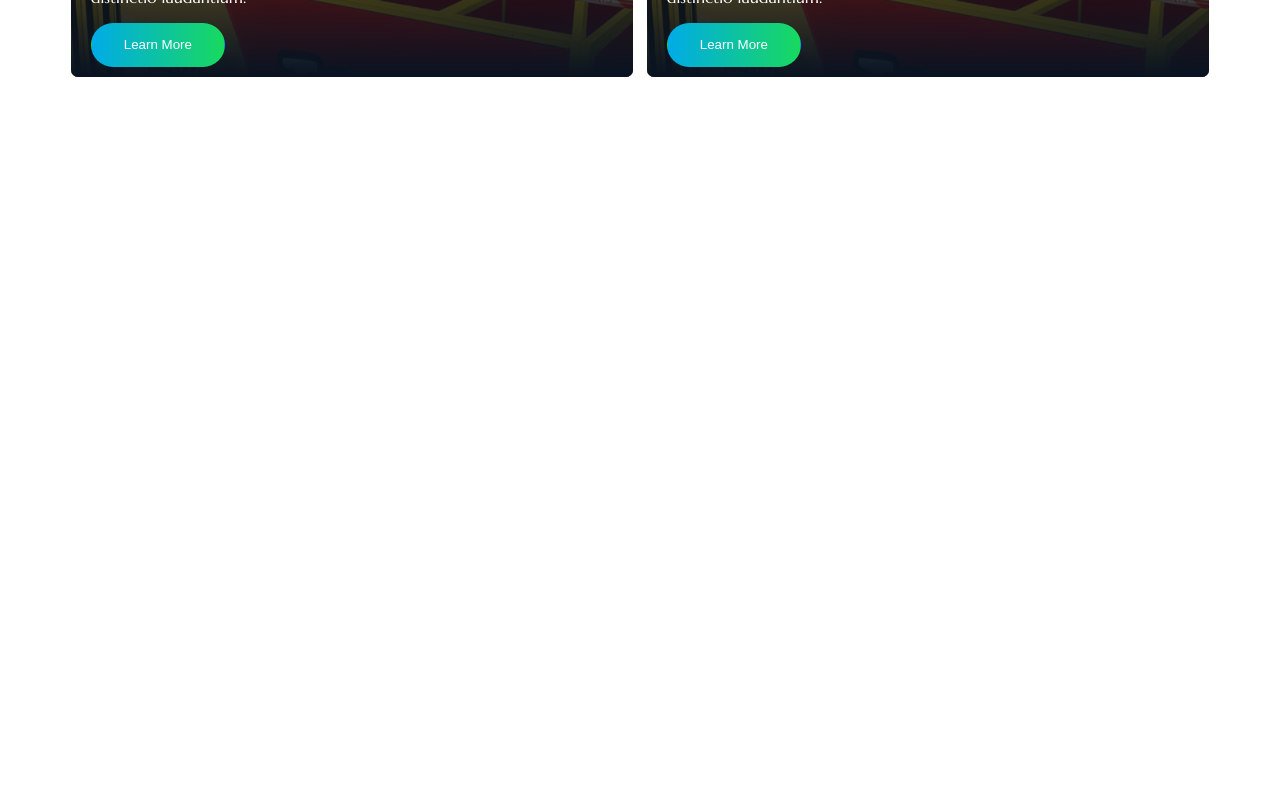
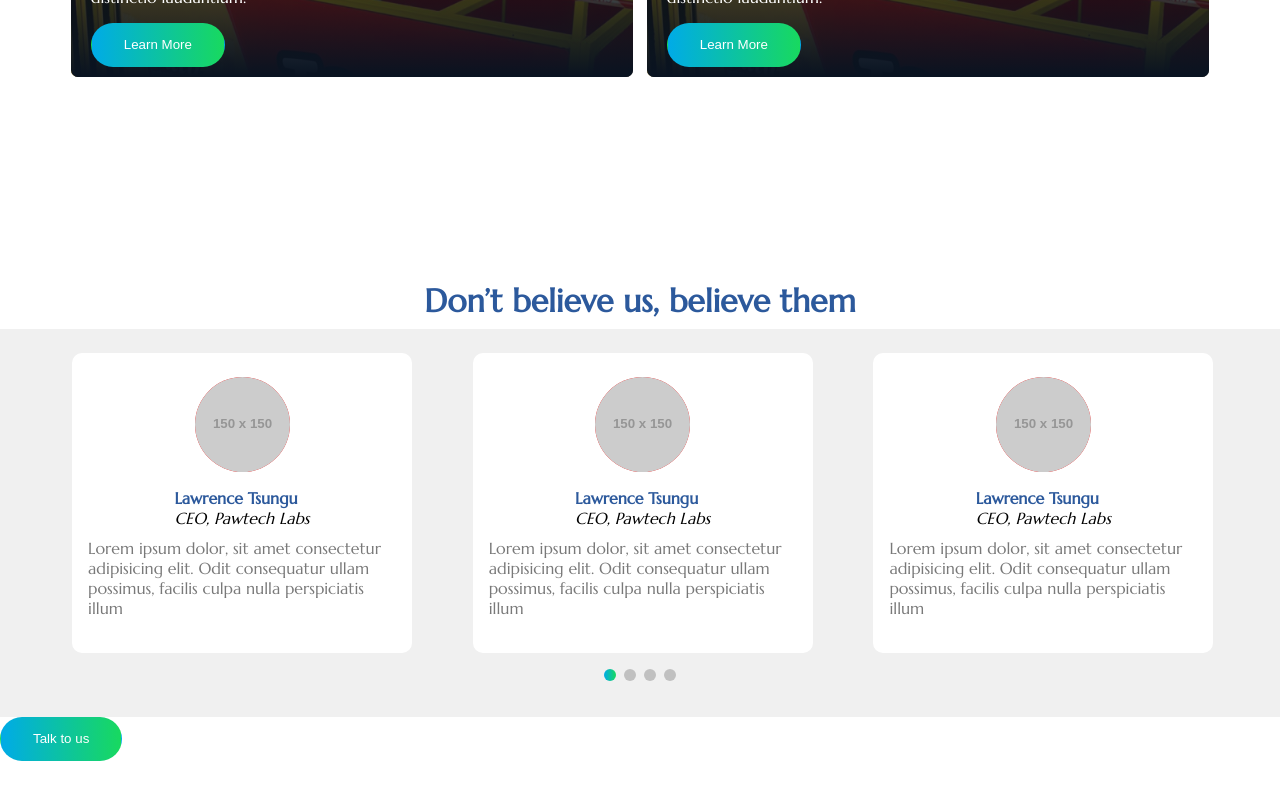
Before and after one commit to sweetLawrence/Zamar-Solutions-Limited, a React (Vite) app: page / in a window 1280 px wide. Shown: the part 1831-2631 px from the top of the page. Before the commit the page ends 2080 px from the top, so only its background shows below. Built offline with nearby package versions, Linux system fonts and the light colour scheme.

Commit message:
added testimonials section, used swiper js

```diff
--- a/package.json
+++ b/package.json
@@ -12,7 +12,10 @@
   "dependencies": {
     "react": "^18.2.0",
     "react-dom": "^18.2.0",
-    "react-router-dom": "^6.26.2"
+    "react-router-dom": "^6.26.2",
+    "react-slick": "^0.30.2",
+    "slick-carousel": "^1.8.1",
+    "swiper": "^11.1.12"
   },
   "devDependencies": {
     "@types/react": "^18.2.55",
--- /dev/null
+++ b/src/components/HomeComponents.jsx/Testimonials.jsx
@@ -0,0 +1,66 @@
+import Button from "../Button";
+import TestimonialCard from "../MinorComponents/TestimonialCard";
+import "../styles/testimonials.css";
+import { Swiper, SwiperSlide } from "swiper/react";
+import "swiper/css";
+import "swiper/css/pagination";
+import { Pagination } from "swiper/modules";
+
+const Testimonials = () => {
+  const pagination = {
+    clickable: true,
+    renderBullet: function (index, className) {
+      return '<span class="' + className + '">' + (index + 1) + "</span>";
+    },
+  };
+  return (
+    <div className="testimonials">
+      <div className="title_section">
+        <h1>Don’t believe us, believe them</h1>
+      </div>
+      <div className="cards_section">
+        <Swiper
+          pagination={{
+            clickable: true,
+          }}
+          modules={[Pagination]}
+          spaceBetween={50}
+          slidesPerView={3}
+          onSlideChange={() => console.log("slide change")}
+          onSwiper={(swiper) => console.log(swiper)}
+          className="cards_section"
+        >
+          <SwiperSlide>
+            <TestimonialCard />
+          </SwiperSlide>
+
+          <SwiperSlide>
+            <TestimonialCard />
+          </SwiperSlide>
+
+          <SwiperSlide>
+            <TestimonialCard />
+          </SwiperSlide>
+
+          <SwiperSlide>
+            <TestimonialCard />
+          </SwiperSlide>
+
+          <SwiperSlide>
+            <TestimonialCard />
+          </SwiperSlide>
+
+          <SwiperSlide>
+            <TestimonialCard />
+          </SwiperSlide>
+        </Swiper>
+      </div>
+
+      <div className="btnSection">
+        <Button content={"Talk to us"} />
+      </div>
+    </div>
+  );
+};
+
+export default Testimonials;
--- a/src/components/HomeLeftShape.jsx
+++ b/src/components/HomeLeftShape.jsx
@@ -29,7 +29,7 @@ const HomeLeftShape = () => {
     <div className="left_shape">
       <svg
         className="left_svg"
-        viewBox="0 0 470 987" // No need to set width/height directly in the SVG
+        viewBox="0 0 470 987"
         fill="none"
         xmlns="http://www.w3.org/2000/svg"
       >
--- /dev/null
+++ b/src/components/MinorComponents/TestimonialCard.jsx
@@ -0,0 +1,26 @@
+import Button from "../Button";
+
+const TestimonialCard = () => {
+  return (
+    <div className="testimonial_card">
+      <div className="dp">
+        <img src="https://via.placeholder.com/150" alt="dp" />
+      </div>
+      <div className="header">
+        <div className="name">Lawrence Tsungu</div>
+        <div className="title">CEO, Pawtech Labs</div>
+      </div>
+      <div className="content">
+        Lorem ipsum dolor, sit amet consectetur adipisicing elit. Odit
+        consequatur ullam possimus, facilis culpa nulla perspiciatis illum
+
+
+      </div>
+      {/* <div className="btn_section">
+        <Button content={}/>
+      </div> */}
+    </div>
+  );
+};
+
+export default TestimonialCard;
--- /dev/null
+++ b/src/components/styles/testimonials.css
@@ -0,0 +1,125 @@
+
+.testimonials {
+  height: 100vh;
+  /* background: #f0f0f0; */
+}
+
+.testimonials .title_section {
+  text-align: center;
+  color: var(--blue-titles);
+  padding-top: 2em;
+}
+
+.testimonials .cards_section {
+  margin-top: 0.5em;
+  display: flex;
+  align-items: center;
+  padding: 0.5em 2em 2em 2em;
+  background: red;
+  background: #f0f0f0;
+  /* overflow-x: auto; */
+}
+
+.testimonials .slider {
+  display: flex;
+  justify-content: center;
+  transition: transform 0.5s ease; /* Smooth transition */
+}
+
+.navigation_buttons {
+  text-align: center;
+  margin-top: 1em;
+}
+
+.navigation_buttons button {
+  margin: 0 1em;
+  padding: 0.5em 1em;
+  border: none;
+  background-color: var(--accent-color-right);
+  color: white;
+  cursor: pointer;
+  border-radius: 5px;
+}
+
+/* TESTIMONIAL CARD */
+
+.testimonial_card {
+  background: white;
+  width: 340px; /*380*/
+  height: 300px; /*320*/
+  min-width: 250px; /*380*/
+  border-radius: 10px;
+  padding: 0.5em;
+  position: relative;
+  color: black;
+  display: flex;
+  flex-direction: column;
+  align-items: center;
+  margin: 0 0.5em;
+}
+
+.testimonial_card .dp {
+  width: 95px;
+  height: 95px;
+  border-radius: 50%;
+  overflow: hidden;
+  background: red;
+  margin: 1em 0;
+}
+
+.testimonial_card img {
+  width: 100%;
+  object-fit: cover;
+}
+
+.testimonial_card .header {
+  margin-bottom: 0.5em;
+}
+
+.testimonial_card .name {
+  font-weight: 700;
+  color: var(--accent-color-left);
+  color: var(--blue-titles);
+}
+
+.testimonial_card .title {
+  font-style: italic;
+}
+
+.testimonial_card .content {
+  width: 95%;
+  margin: .1em auto;
+  color: #797979;
+  /* background: red; */
+}
+
+/*  SWIPER JS - PAGINATION STYLES */
+.swiper-pagination {
+  bottom: 0px !important;
+  text-align: center;
+}
+
+.swiper-pagination-bullet {
+  width: 12px !important;
+  height: 12px !important;
+  background: lightgray;
+  border-radius: 50%;
+  margin: 0 5px;
+  opacity: 0.7;
+  transition: background 0.3s, opacity 0.3s;
+}
+
+.swiper-pagination-bullet-active {
+  background: #007aff;
+  background: linear-gradient(
+    to right,
+    var(--accent-color-left),
+    var(--accent-color-right)
+  ) !important;
+  opacity: 1;
+}
+
+.swiper-pagination-bullet:hover {
+  background: #0056b3;
+  opacity: 1;
+}
--- a/src/pages/Home.jsx
+++ b/src/pages/Home.jsx
@@ -2,6 +2,7 @@ import './styles/home.css'
 import LandingPage from '../components/HomeComponents.jsx/LandingPage'
 import Values from '../components/HomeComponents.jsx/Values'
 import Services from '../components/HomeComponents.jsx/Services'
+import Testimonials from '../components/HomeComponents.jsx/Testimonials'
 
 const Home = () => {
   return (
@@ -9,6 +10,7 @@ const Home = () => {
        <LandingPage />
        <Values />
        <Services />
+       <Testimonials />
     </div>
   )
 }
```
Also changed, not shown: src/oldassets.txt (added), 1 other file (tests, documents, lock files or other folders).
